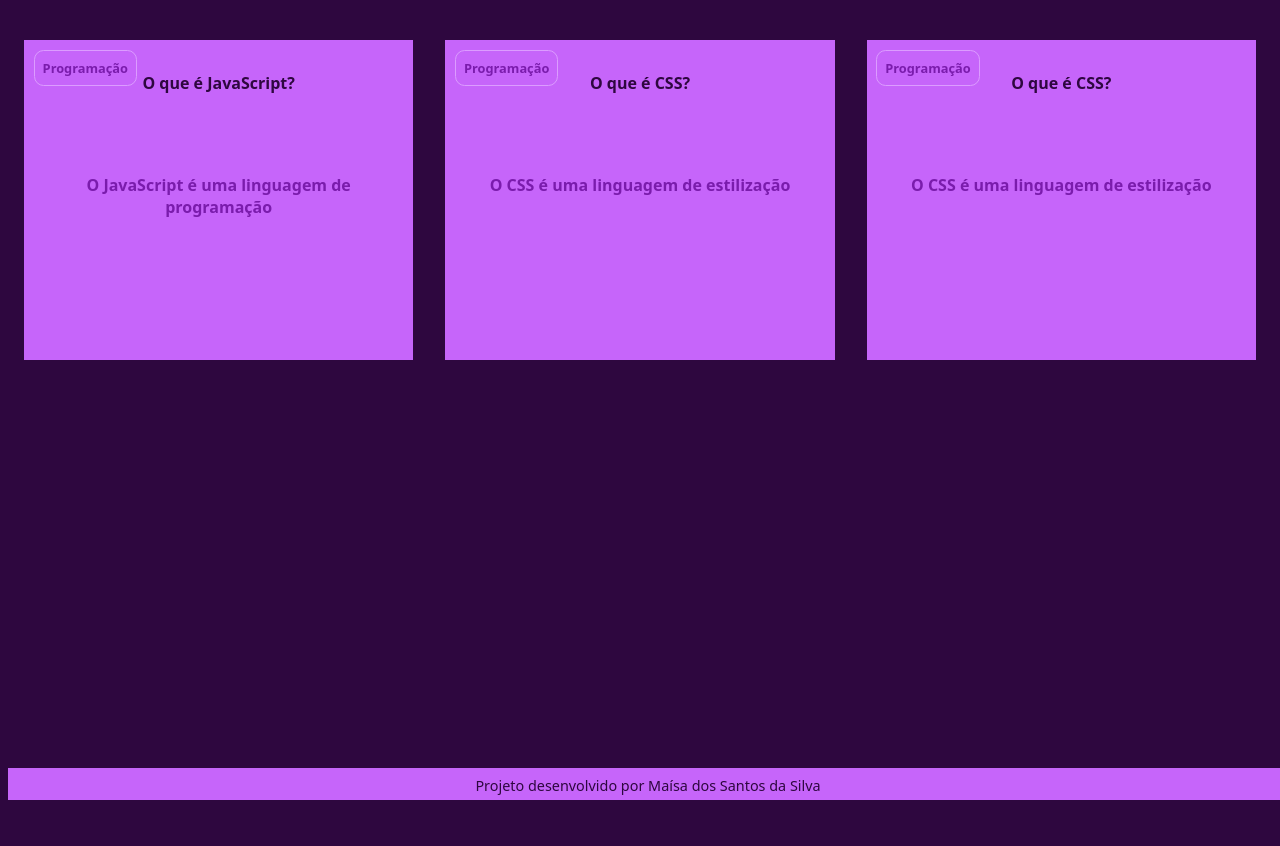
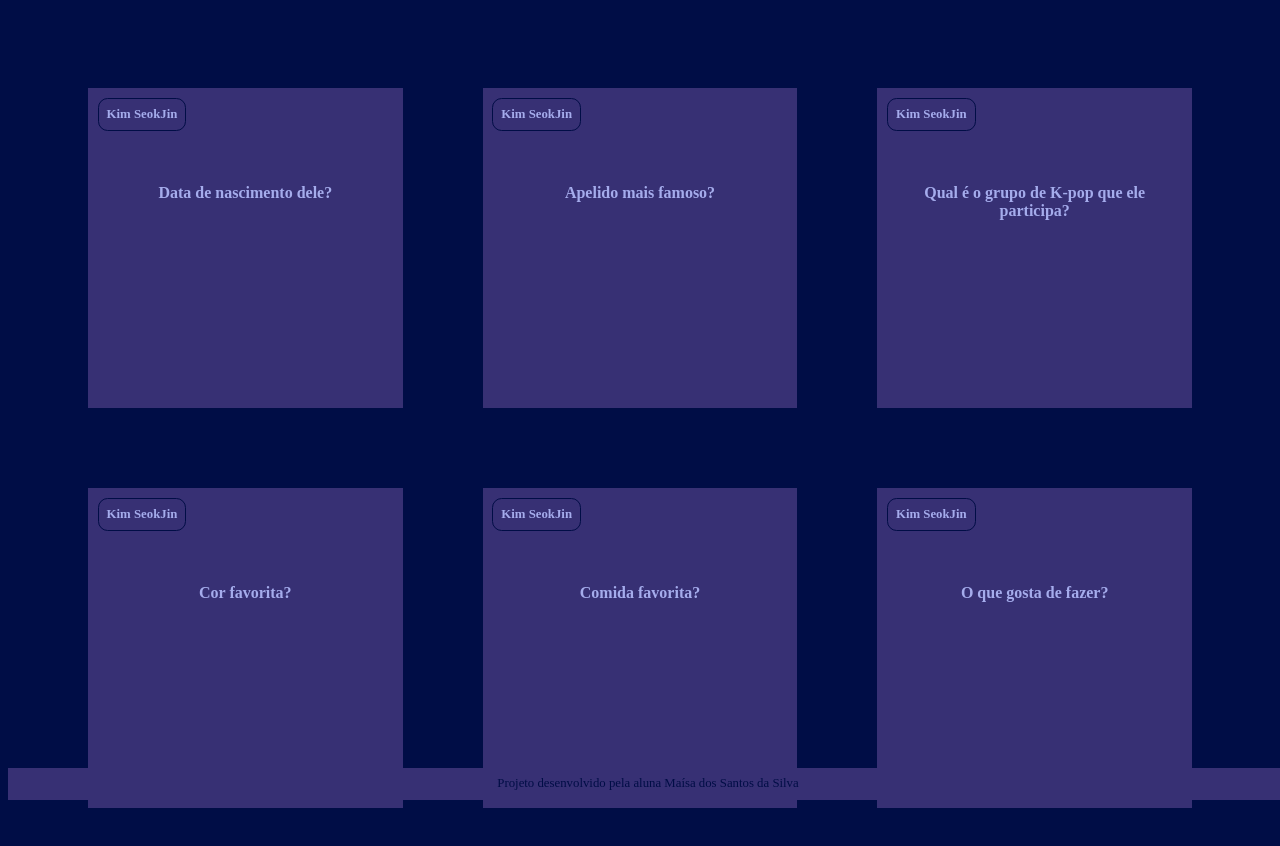
Before and after one commit to maisa08/flashcards, a plain HTML site: page index.html in a window 1280 px wide. Before the commit the page ends 800 px from the top, so only its background shows below. Drawn offline with Linux system fonts and the light colour scheme; files that its build step writes are made by us from their sources; a web font is replaced by a local one.

Commit message:
Add files via upload

```diff
--- /dev/null
+++ b/app.js
@@ -0,0 +1,27 @@
+function criaCartao(categoria, pergunta, resposta) {
+    let container = document.getElementById('container')
+    let cartao = document.createElement('article')
+    cartao.className = 'cartao'
+
+    cartao.innerHTML = `
+    <div class="cartao__conteudo">
+                    <h3>${categoria}</h3>
+                    <div class="cartao__conteudo__pergunta">
+                        <p>${pergunta}</p>
+                    </div>
+                    <div class="cartao__conteudo__resposta">
+                        <p>${resposta}</p>
+                    </div>
+                </div>
+    `
+    let respostaEstaVisivel = false
+
+    function viraCartao(){
+        respostaEstaVisivel = !respostaEstaVisivel
+        cartao.classList.toggle('active', respostaEstaVisivel)
+    }
+
+    cartao.addEventListener('click', viraCartao)
+
+    container.appendChild(cartao)
+}
--- /dev/null
+++ b/assets/style.css
@@ -0,0 +1,98 @@
+@import url('https://fonts.googleapis.com/css2?family=Gowun+Batang:wght@400;700&display=swap');
+
+:root{
+    --font: "Gowun Batang", serif;
+    --cor-1: #a5acec;
+    --cor-2: #373074;
+    --cor-3: #1a2372;
+    --cor-4: #000d46;
+}
+
+body{
+    background: var(--cor-4);
+    color: var(--cor-4);
+    font-family: var(--font);
+}
+
+#container{
+    display: flex;
+    flex-wrap: wrap;
+    justify-content: space-between;
+    padding: 4rem;
+    gap: 3rem;
+}
+
+.cartao{
+    margin: 1rem 1rem;
+    height: 20rem;
+    flex-grow: 1;
+    flex-basis: calc(33% - 6rem);
+}
+
+.cartao__conteudo{
+    background-color: var(--cor-2);
+    text-align: center;
+    height: 100%;
+    transform-style: preserve-3d;
+    transition: transform 300ms ease-in-out;
+}
+
+.cartao__conteudo h3{
+    color: var(--cor-1);
+    border: 1px solid var(--cor-4);
+    text-align: left;
+    padding: 0.5rem;
+    position: absolute;
+    margin: 0.6rem;
+    border-radius: 0.6rem;
+    font-size: 1vw;
+    backface-visibility: hidden;
+}
+
+.cartao__conteudo p{
+    margin-top: 1rem;
+    padding: 2rem;
+    margin-top: 4rem;
+}
+
+.cartao__conteudo__pergunta p{
+    color: var(--cor-1);
+    font-weight: 900;
+}
+
+.cartao__conteudo__resposta{
+    color: var(--cor-1);
+    font-weight: 700;
+}
+
+.cartao.active .cartao__conteudo{
+    transform: rotateY(180deg);
+}
+
+.cartao__conteudo__pergunta,
+.cartao__conteudo__resposta{
+    backface-visibility: hidden;
+    position: absolute;
+    height: 100%;
+    width: 100%;
+}
+
+.cartao__conteudo__resposta{
+    transform: rotateY(180deg);
+}
+
+
+footer{
+    background-color: var(--cor-2);
+    color: var(--cor-4);
+    position: fixed;
+    bottom: 0;
+    width: 100%;
+    height: 2rem;
+}
+
+footer p{
+    text-align: center;
+    font-size: 0.8rem;
+    margin-top: 0.5rem;
+}
--- a/index.html
+++ b/index.html
@@ -1,6 +1,5 @@
 <!DOCTYPE html>
 <html lang="pt-br">
-
 
 <head>
     <meta charset="UTF-8">
@@ -9,11 +8,10 @@
     <title>Flashcard</title>
 </head>
 
-
 <body>
     <main>
         <section id="container">
-            <article class="cartao">
+            <!-- <article class="cartao">
                 <div class="cartao__conteudo">
                     <h3>Programação</h3>
                     <div class="cartao__conteudo__pergunta">
@@ -23,35 +21,15 @@
                         <p>O JavaScript é uma linguagem de programação</p>
                     </div>
                 </div>
-            </article>
-            <article class="cartao">
-                <div class="cartao__conteudo">
-                    <h3>Programação</h3>
-                    <div class="cartao__conteudo__pergunta">
-                        <p>O que é CSS?</p>
-                    </div>
-                    <div class="cartao__conteudo__resposta">
-                        <p>O CSS é uma linguagem de estilização</p>
-                    </div>
-                </div>
-            </article>
-            <article class="cartao">
-                <div class="cartao__conteudo">
-                    <h3>Programação</h3>
-                    <div class="cartao__conteudo__pergunta">
-                        <p>O que é CSS?</p>
-                    </div>
-                    <div class="cartao__conteudo__resposta">
-                        <p>O CSS é uma linguagem de estilização</p>
-                    </div>
-                </div>
-            </article>
+            </article> -->
         </section>
     </main>
     <footer>
-        <p>Projeto desenvolvido por Maísa dos Santos da Silva</p>
+        <p>Projeto desenvolvido pela aluna Maísa dos Santos da Silva</p>
     </footer>
+
+    <script src="app.js"></script>
+    <script src="perguntas.js"></script>
 </body>
 
-
 </html>
--- /dev/null
+++ b/perguntas.js
@@ -0,0 +1,35 @@
+criaCartao(
+    'Kim SeokJin',
+    'Data de nascimento dele?',
+    '04/12/1992'
+)
+
+criaCartao(
+    'Kim SeokJin',
+    'Apelido mais famoso?',
+    'Worldwide handsome'
+)
+
+criaCartao(
+    'Kim SeokJin',
+    'Qual é o grupo de K-pop que ele participa?',
+    'Bangtan Boys/BTS'
+)
+
+criaCartao(
+    'Kim SeokJin',
+    'Cor favorita?',
+    'Azul'
+)
+
+criaCartao(
+    'Kim SeokJin',
+    'Comida favorita?',
+    'Naengmyeon'
+)
+
+criaCartao(
+    'Kim SeokJin',
+    'O que gosta de fazer?',
+    'Cozinhar, pescar e comer'
+)
```
Also changed, not shown: assets/img/bg-desktop.webp (added), assets/img/bg-mobile.webp (added), assets/img/bg-tablet.webp (added).
